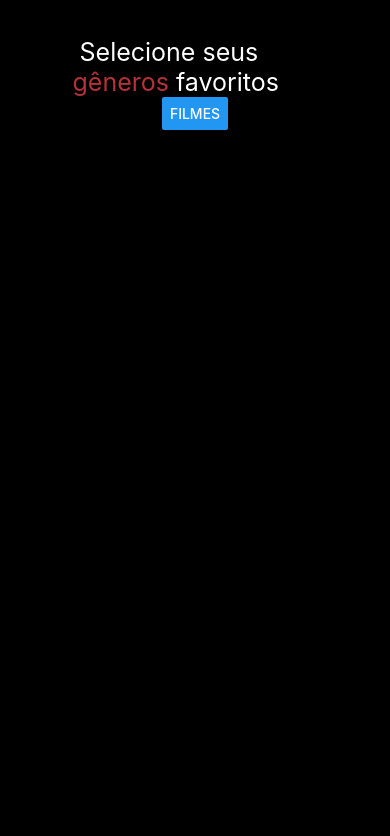
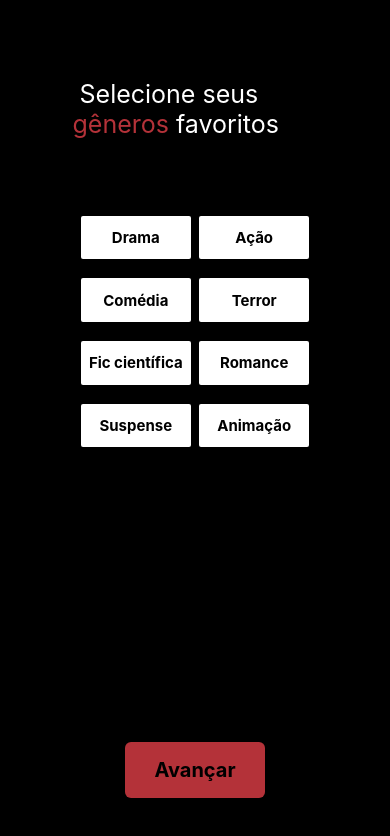
Before and after one commit to DevNatanael/The-Movie, a React Native app: screen /Genres in a window 390 px wide. Shown: the top 836 px of the page. Built offline with nearby package versions, Linux system fonts and the light colour scheme.

Commit message:
fazendo botoes de generos

```diff
--- a/src/Screens/Genres/index.tsx
+++ b/src/Screens/Genres/index.tsx
@@ -1,9 +1,11 @@
+/* eslint-disable @typescript-eslint/no-unused-vars */
 /* eslint-disable react-native/no-inline-styles */
-import React from 'react';
-import {Button, Text, View, StyleSheet, TouchableOpacity} from 'react-native';
-// import AsyncStorage from '@react-native-community/async-storage';
+import React, {useState} from 'react';
+import {Text, View, StyleSheet, TouchableOpacity} from 'react-native';
 
 export function Genres({navigation}: any) {
+  const genres: any = [];
+
   function openScreen() {
     navigation.navigate('Movie');
   }
@@ -21,8 +23,49 @@ export function Genres({navigation}: any) {
           Selecione seus <Text style={{color: '#B43239'}}>gêneros</Text>{' '}
           favoritos
         </Text>
-        <Button title="Filmes" onPress={openScreen} />
       </View>
+      <View style={styles.genresArea}>
+        <View style={styles.genresRow}>
+          <TouchableOpacity
+            style={styles.buttomGenre}
+            onPress={() => genres.push('drama')}>
+            <Text style={styles.textGenre}>Drama</Text>
+          </TouchableOpacity>
+          <TouchableOpacity style={styles.buttomGenre}>
+            <Text style={styles.textGenre}>Ação</Text>
+          </TouchableOpacity>
+        </View>
+        <View style={styles.genresRow}>
+          <TouchableOpacity style={styles.buttomGenre}>
+            <Text style={styles.textGenre}>Comédia</Text>
+          </TouchableOpacity>
+          <TouchableOpacity style={styles.buttomGenre}>
+            <Text style={styles.textGenre}>Terror</Text>
+          </TouchableOpacity>
+        </View>
+
+        <View style={styles.genresRow}>
+          <TouchableOpacity style={styles.buttomGenre}>
+            <Text style={styles.textGenre}>Fic científica</Text>
+          </TouchableOpacity>
+          <TouchableOpacity style={styles.buttomGenre}>
+            <Text style={styles.textGenre}>Romance</Text>
+          </TouchableOpacity>
+        </View>
+        <View style={styles.genresRow}>
+          <TouchableOpacity style={styles.buttomGenre}>
+            <Text style={styles.textGenre}>Suspense</Text>
+          </TouchableOpacity>
+          <TouchableOpacity style={styles.buttomGenre}>
+            <Text style={styles.textGenre}>Animação</Text>
+          </TouchableOpacity>
+        </View>
+      </View>
+      <TouchableOpacity
+        style={styles.buttomContinue}
+        onPress={() => console.log(genres)}>
+        <Text style={styles.textBtnCon}>Avançar</Text>
+      </TouchableOpacity>
     </View>
   );
 }
@@ -31,7 +74,7 @@ const styles = StyleSheet.create({
   container: {
     flex: 1,
     alignItems: 'center',
-    justifyContent: 'space-between',
+    justifyContent: 'space-around',
     backgroundColor: '#000',
     padding: 20,
     height: '100%',
@@ -41,12 +84,37 @@ const styles = StyleSheet.create({
     color: '#fff',
     fontSize: 25,
   },
+  textBtnCon: {
+    fontSize: 20,
+    fontWeight: 'bold',
+  },
+  textGenre: {
+    fontSize: 15,
+    fontWeight: 'bold',
+  },
   headerArea: {
     width: '70%',
     height: '12%',
     justifyContent: 'center',
     alignItems: 'center',
     marginTop: 15,
+    // backgroundColor: '#f1f',
+  },
+  genresArea: {
+    width: '70%',
+    height: '60%',
+    justifyContent: 'flex-start',
+    alignItems: 'center',
+    // backgroundColor: '#f00',
+  },
+  genresRow: {
+    width: '100%',
+    height: '12%',
+    justifyContent: 'space-evenly',
+    alignItems: 'center',
+    // backgroundColor: '#f1f',
+    marginBottom: '2%',
+    flexDirection: 'row',
   },
   buttomBack: {
     backgroundColor: '#B43239',
@@ -56,4 +124,20 @@ const styles = StyleSheet.create({
     alignItems: 'center',
     borderRadius: 6,
   },
+  buttomContinue: {
+    backgroundColor: '#B43239',
+    width: '40%',
+    height: '7%',
+    justifyContent: 'center',
+    alignItems: 'center',
+    borderRadius: 6,
+  },
+  buttomGenre: {
+    backgroundColor: '#fff',
+    width: '45%',
+    height: '75%',
+    justifyContent: 'center',
+    alignItems: 'center',
+    borderRadius: 2,
+  },
 });
```
